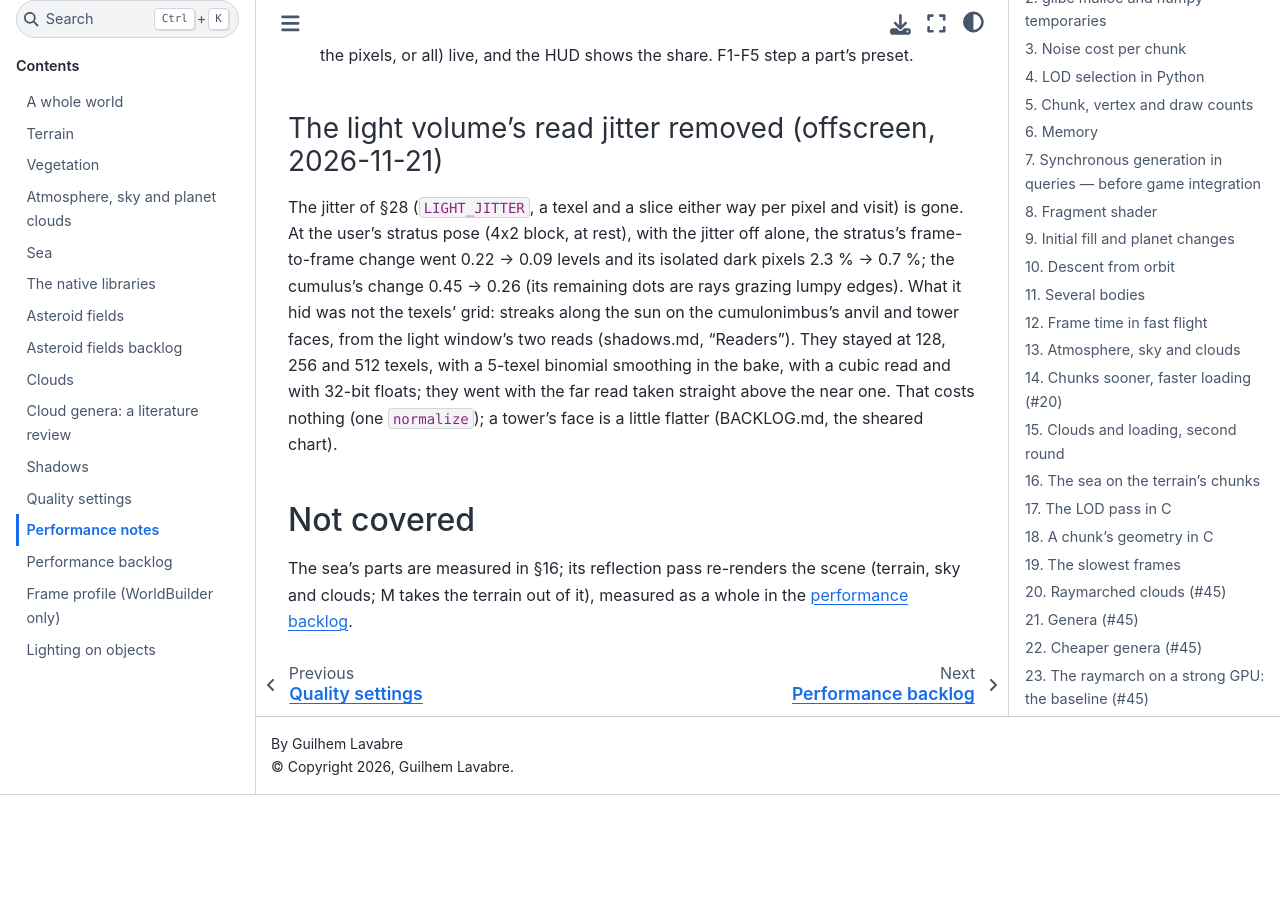
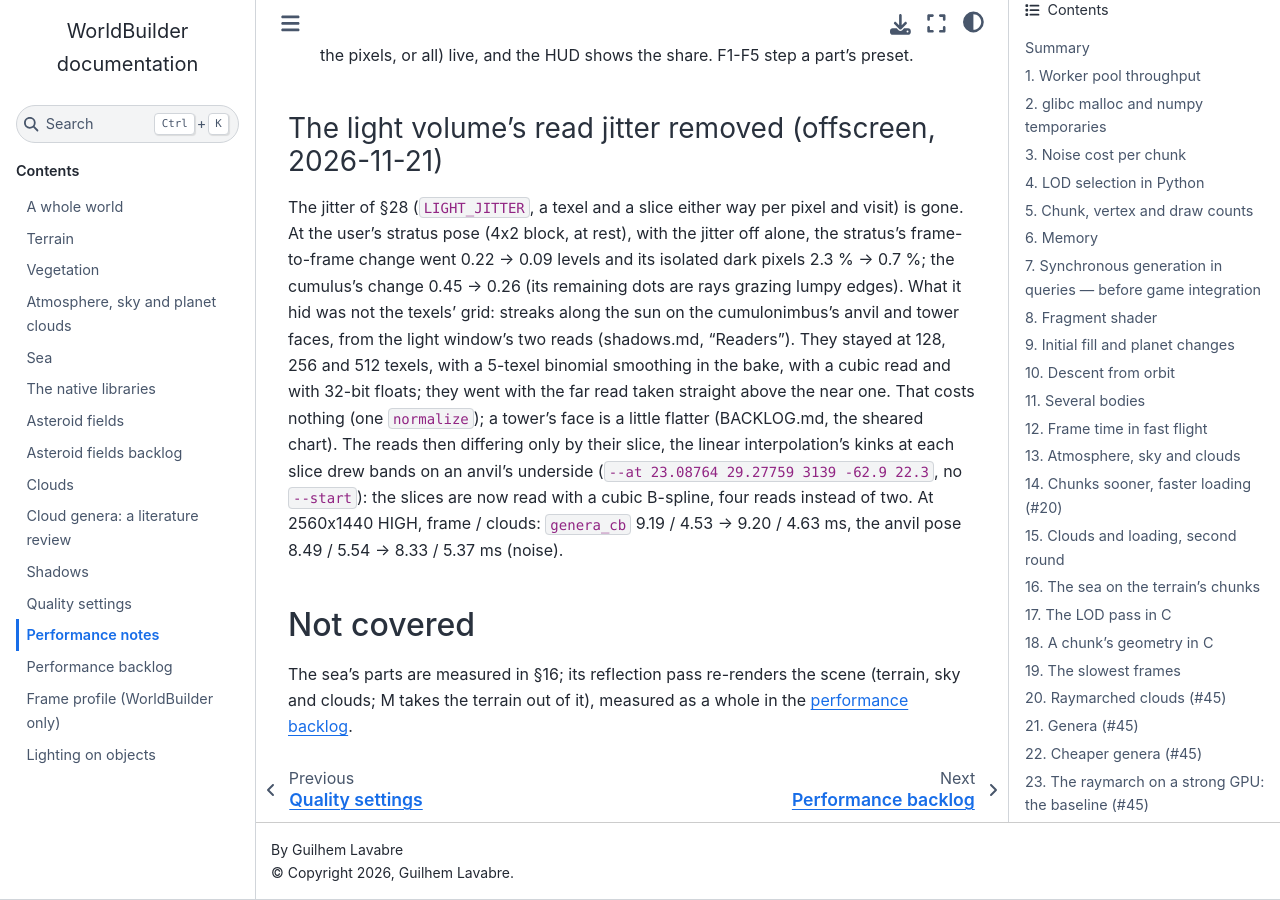
Before and after one commit to JoeDalton/WorldBuilder, a Sphinx documentation site: the page built from docs/source/performance.md, in a window 1280 px wide and 900 px high, scrolled down 74505 px. Built offline with Sphinx 7.4.7 and the Sphinx Book theme 1.1.4, drawn with Linux system fonts in a browser that asks for light colours; pages that are not in the unit, such as notebooks, are missing from menus; before the commit the page ends 75300 px from its top, so only the background shows below that.

Commit message:
Really fixed streaks

```diff
--- a/docs/source/performance.md
+++ b/docs/source/performance.md
@@ -2689,7 +2689,12 @@ They stayed at 128, 256 and 512 texels, with a 5-texel binomial smoothing in
 the bake, with a cubic read and with 32-bit floats; they went with the far
 read taken straight above the near one. That costs nothing (one
 `normalize`); a tower's face is a little flatter (BACKLOG.md, the sheared
-chart).
+chart). The reads then differing only by their slice, the linear
+interpolation's kinks at each slice drew bands on an anvil's underside
+(`--at 23.08764 29.27759 3139 -62.9 22.3`, no `--start`): the slices are now
+read with a cubic B-spline, four reads instead of two. At 2560x1440 HIGH,
+frame / clouds: `genera_cb` 9.19 / 4.53 → 9.20 / 4.63 ms, the anvil pose
+8.49 / 5.54 → 8.33 / 5.37 ms (noise).
 
 ## Not covered
 
```
Also changed, not shown: BACKLOG.md (+3 -1 lines), CHANGELOG.md (+6 -1 lines), docs/source/shadows.md (+5 -1 lines), 2 other files.
